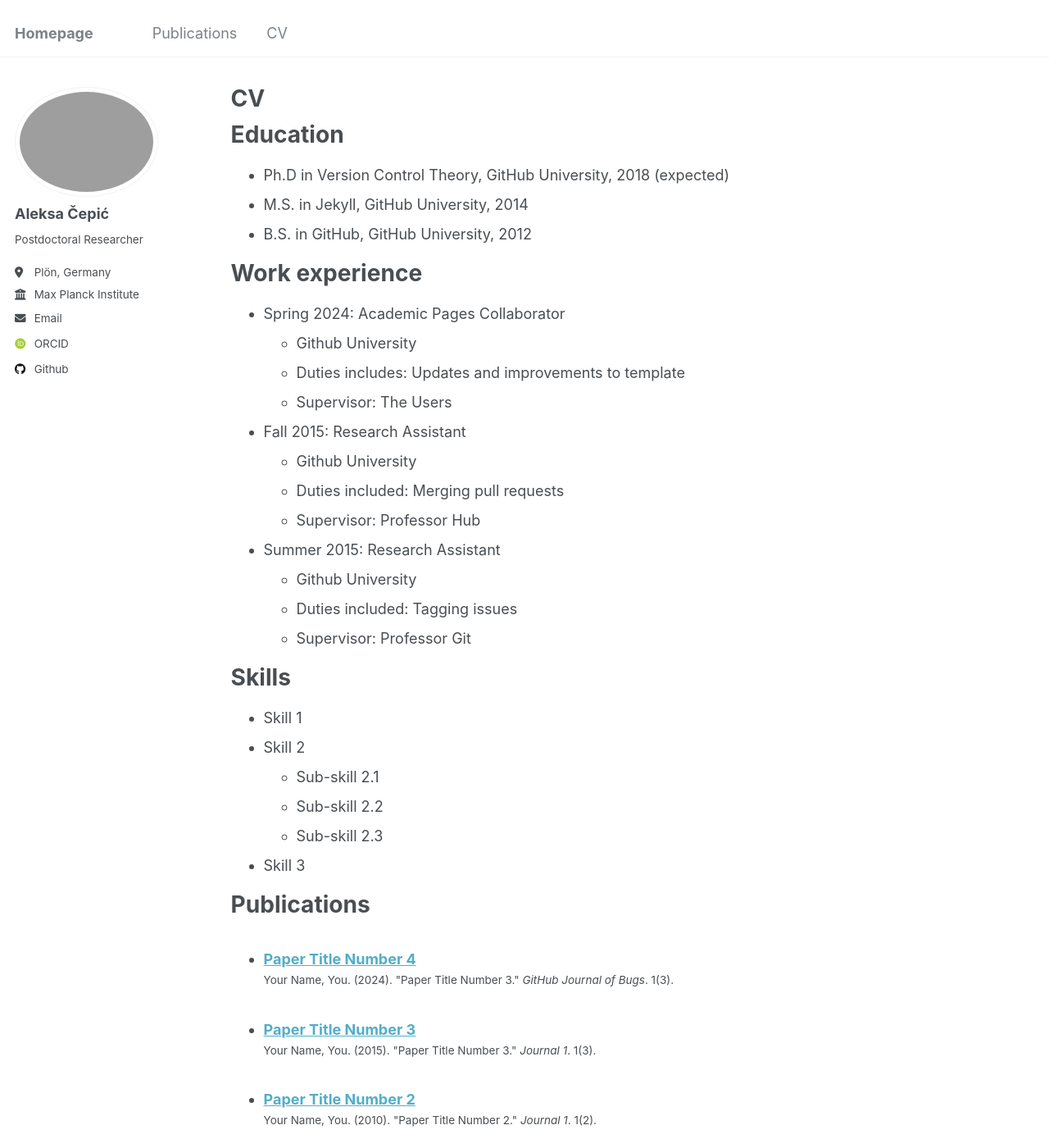
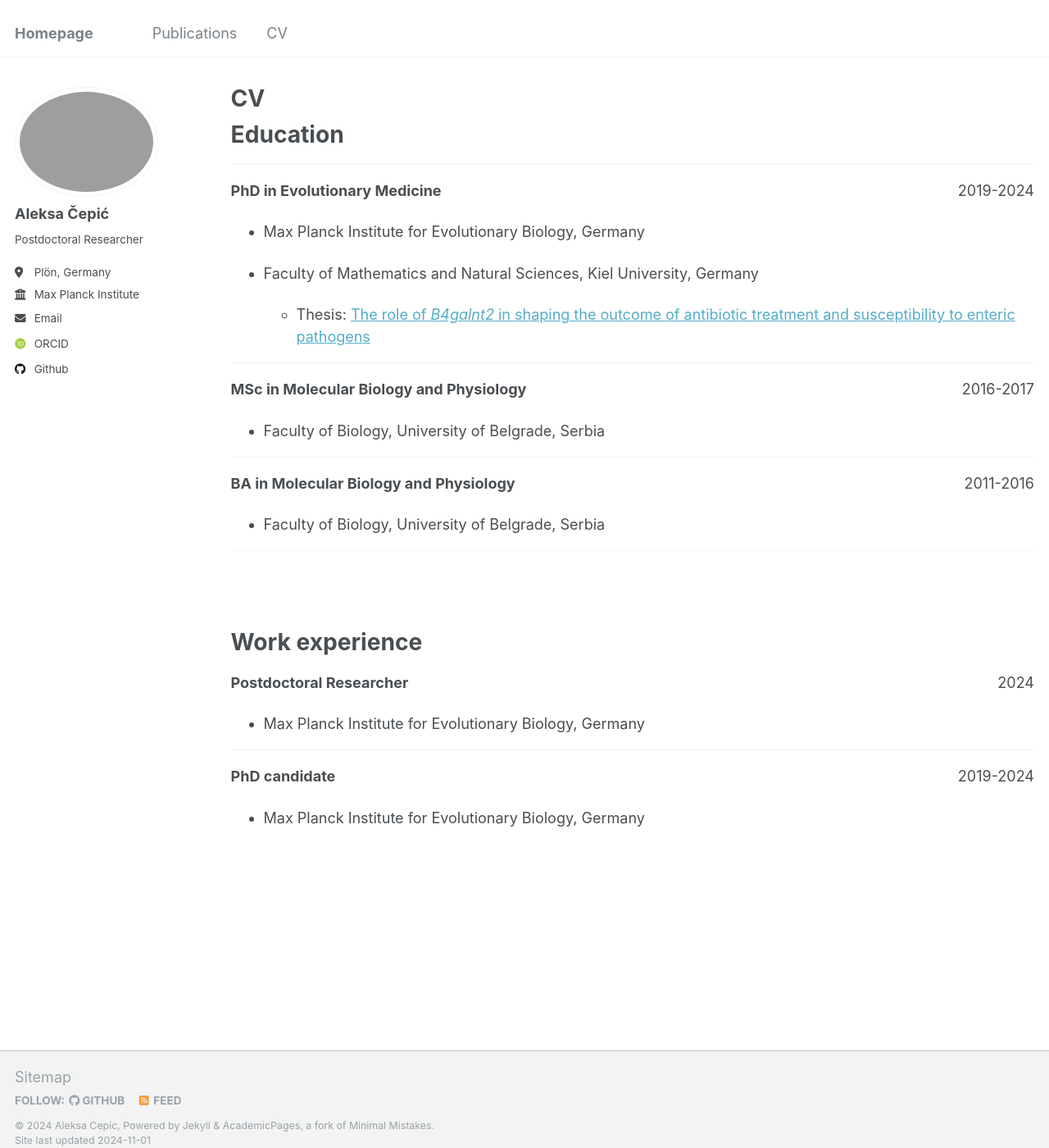
Before and after one commit to cepic-a/cepic-a.github.io, a Jekyll site: the page built from _pages/cv.md, in a window 1280 px wide and 1400 px high. Shown: the whole window at 82% size. Built offline with Jekyll 4.4.1, drawn with Linux system fonts in a browser that asks for light colours; some web fonts are replaced; some of the changed text lies outside the part shown.

Commit message:
Update cv.md

```diff
--- a/_pages/cv.md
+++ b/_pages/cv.md
@@ -11,54 +11,61 @@
 
 Education
 ======
-* Ph.D in Version Control Theory, GitHub University, 2018 (expected)
-* M.S. in Jekyll, GitHub University, 2014
-* B.S. in GitHub, GitHub University, 2012
+<hr>
+<p>
+    <span> <b>PhD in Evolutionary Medicine </b> </span>
+    <span style="float:right;">2019-2024</span>
+    <div class="clearix"></div>
+</p>
+
+  - Max Planck Institute for Evolutionary Biology, Germany
+
+  - Faculty of Mathematics and Natural Sciences, Kiel University, Germany
+
+    - Thesis: [The role of _B4galnt2_ in shaping the outcome of antibiotic treatment and susceptibility to enteric pathogens](https://pure.mpg.de/pubman/faces/ViewItemOverviewPage.jsp?itemId=item_3616380)
+
+<hr>
+
+<p>
+    <span> <b>MSc in Molecular Biology and Physiology </b> </span>
+    <span style="float:right;">2016-2017</span>
+    <div class="clearix"></div>
+</p>
+
+
+  - Faculty of Biology, University of Belgrade, Serbia
+
+ <hr>
+
+<p>
+    <span> <b>BA in Molecular Biology and Physiology</b> </span>
+    <span style="float:right;">2011-2016</span>
+    <div class="clearix"></div>
+</p>
+
+
+  - Faculty of Biology, University of Belgrade, Serbia
+
+<hr>
+
+<br/><br/>
 
 Work experience
 ======
-* Spring 2024: Academic Pages Collaborator
-  * Github University
-  * Duties includes: Updates and improvements to template
-  * Supervisor: The Users
+<p>
+    <span> <b>Postdoctoral Researcher</b> </span>
+    <span style="float:right;">2024</span>
+    <div class="clearix"></div>
+</p>
 
-* Fall 2015: Research Assistant
-  * Github University
-  * Duties included: Merging pull requests
-  * Supervisor: Professor Hub
+  - Max Planck Institute for Evolutionary Biology, Germany
 
-* Summer 2015: Research Assistant
-  * Github University
-  * Duties included: Tagging issues
-  * Supervisor: Professor Git
+<hr>
 
-Skills
-======
-* Skill 1
-* Skill 2
-  * Sub-skill 2.1
-  * Sub-skill 2.2
-  * Sub-skill 2.3
-* Skill 3
+<p>
+    <span> <b>PhD candidate</b> </span>
+    <span style="float:right;">2019-2024</span>
+    <div class="clearix"></div>
+</p>
 
-Publications
-======
-  <ul>{% for post in site.publications reversed %}
-    {% include archive-single-cv.html %}
-  {% endfor %}</ul>
-
-Talks
-======
-  <ul>{% for post in site.talks reversed %}
-    {% include archive-single-talk-cv.html  %}
-  {% endfor %}</ul>
-
-Teaching
-======
-  <ul>{% for post in site.teaching reversed %}
-    {% include archive-single-cv.html %}
-  {% endfor %}</ul>
-
-Service and leadership
-======
-* Currently signed in to 43 different slack teams
+  - Max Planck Institute for Evolutionary Biology, Germany
```
